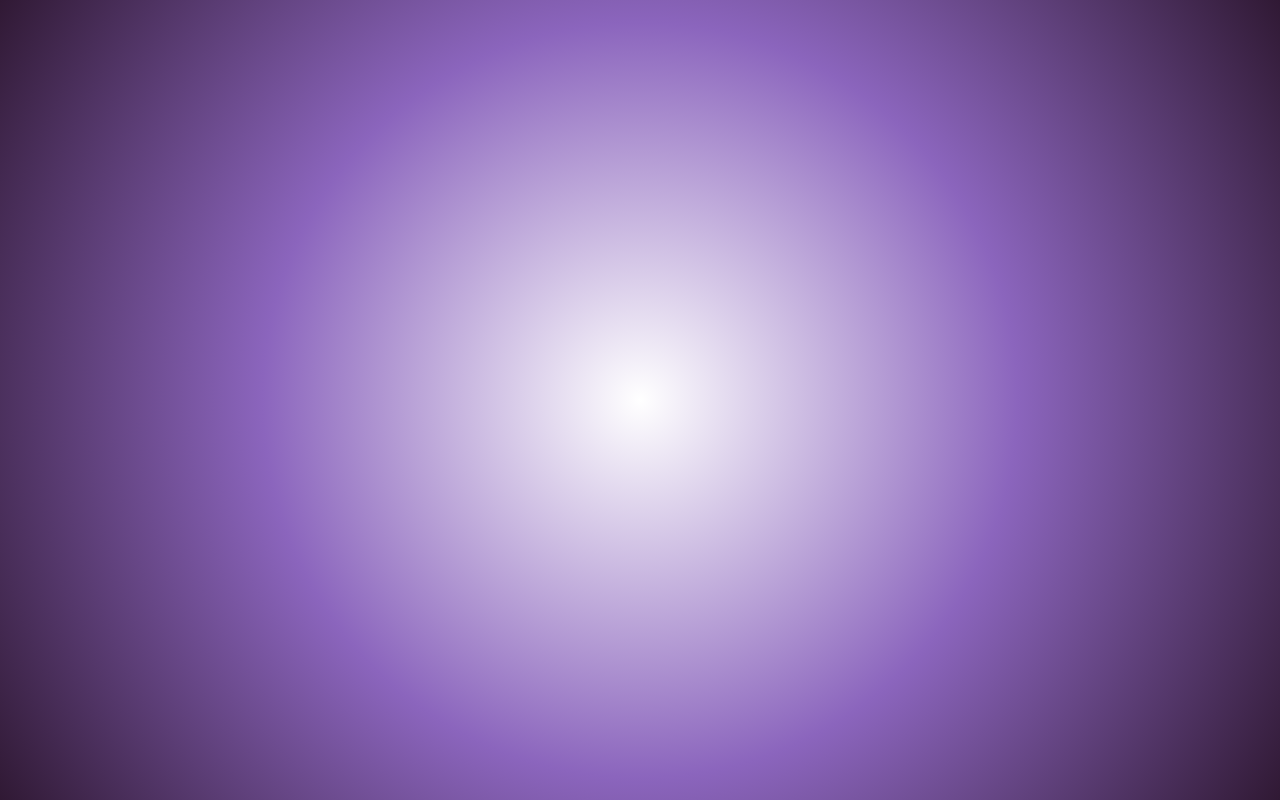
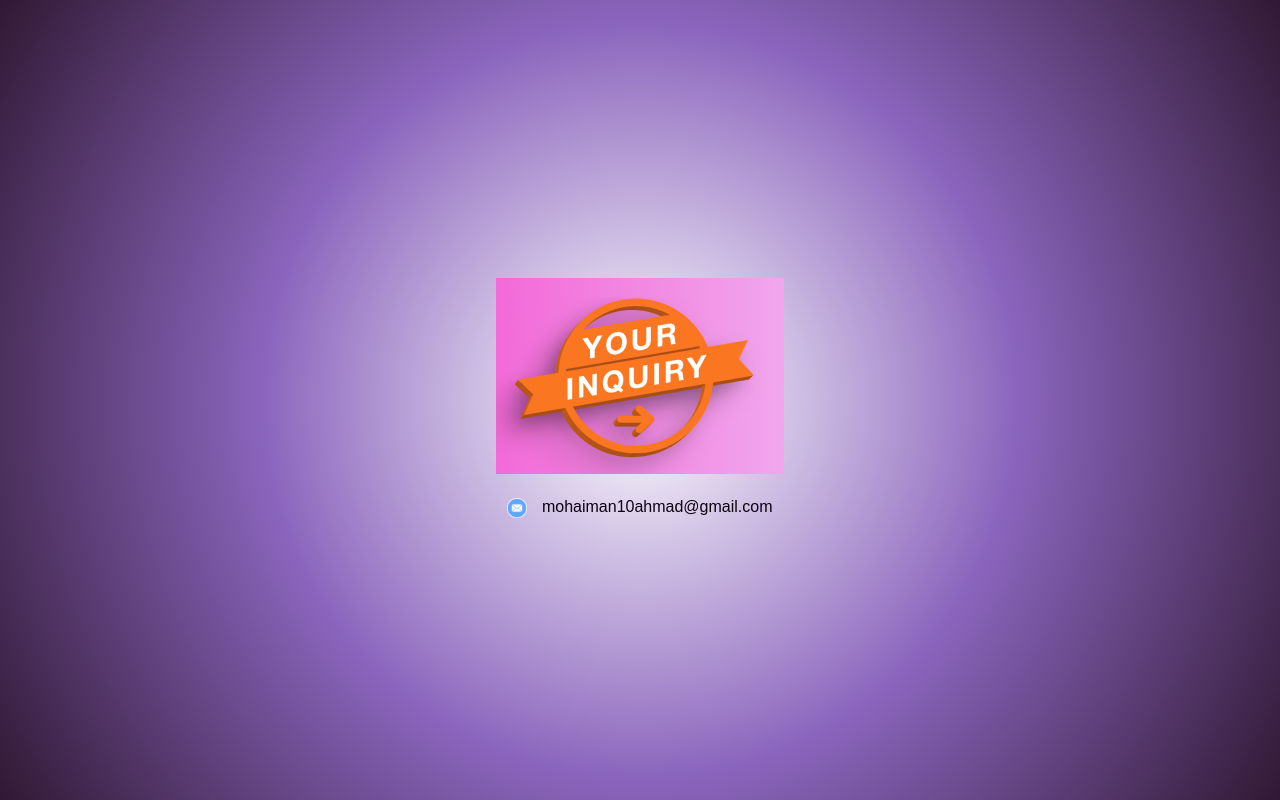
Before and after one commit to momi10/SDA-project, a website: page inquiryy.html in a window 1280 px wide. Drawn offline with Linux system fonts and the light colour scheme; files that its build step writes are made by us from their sources.

Commit message:
icon updated plus images

```diff
--- a/inquiryy.html
+++ b/inquiryy.html
@@ -6,7 +6,16 @@
     <title>Get in Touch Form</title>
     <link rel="stylesheet" href="inquiry.css">
 </head>
-<body>
-    <div class="container">
-        <!-- Image Section with Contact Information -->
-        <div class="image-section">
+    <body>
+        <div class="container">
+            <!-- Image Section with Contact Information -->
+   <div class="image-section">
+  <!-- Image illustrating the inquiry section -->
+            <img src="Screenshot 2024-11-18 133823.png" alt="inquiry Image">
+                <!-- Contact information section -->
+            <div class="contact-info">
+                <p>
+                    <!-- Email Icon and Contact Email -->
+                    <img src="email-photoaidcom-cropped.png" alt="Email Icon"> mohaiman10ahmad@gmail.com
+                </p>
+                <p>
```
